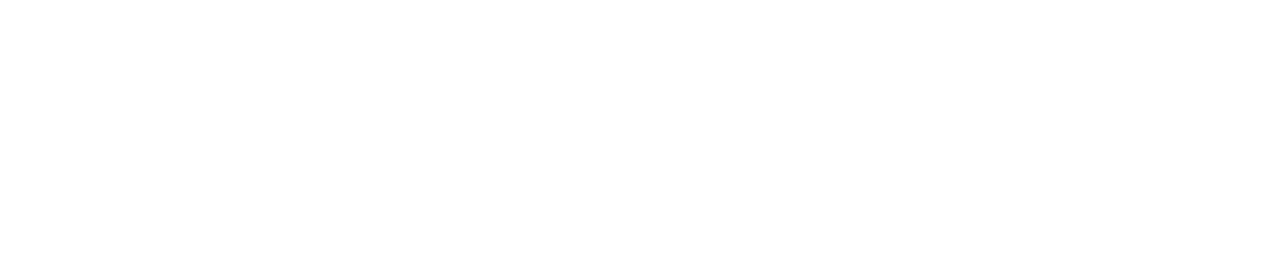
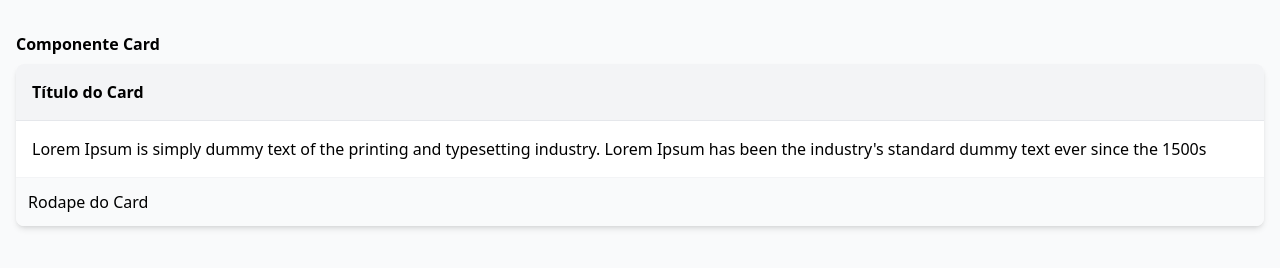
Before and after one commit to oriovaldof/tailwind-css-estudo2, a website: page src/index.html in a window 1280 px wide. Drawn offline with Linux system fonts and the light colour scheme.

Commit message:
criando card

```diff
--- a/src/index.html
+++ b/src/index.html
@@ -7,7 +7,25 @@
     <title>Document</title>
     <link href="/dist/output.css" rel="stylesheet">
 </head>
-<body>
+<body class="bg-gray-50">
+    <div class="container mx-auto px-4 py-8">
+        <h6 class="font-bold mb-2">
+            Componente Card
+        </h6>
 
+        <div class="bg-white rounded-lg shadow-md overflow-hidden">
+            <div class="w-full bg-gray-100 p-4 border-b border-gray-200">
+                <h4 class="font-bold">
+                    Título do Card
+                </h4>
+            </div>
+            <div class="p-4">
+                Lorem Ipsum is simply dummy text of the printing and typesetting industry. Lorem Ipsum has been the industry's standard dummy text ever since the 1500s
+            </div>
+            <div class="w-full bg-gray-50 p-3 border-t border-gray-100">
+                Rodape do Card
+            </div>
+        </div>
+    </div>
 </body>
 </html>
```
Also changed, not shown: dist/output.css.
